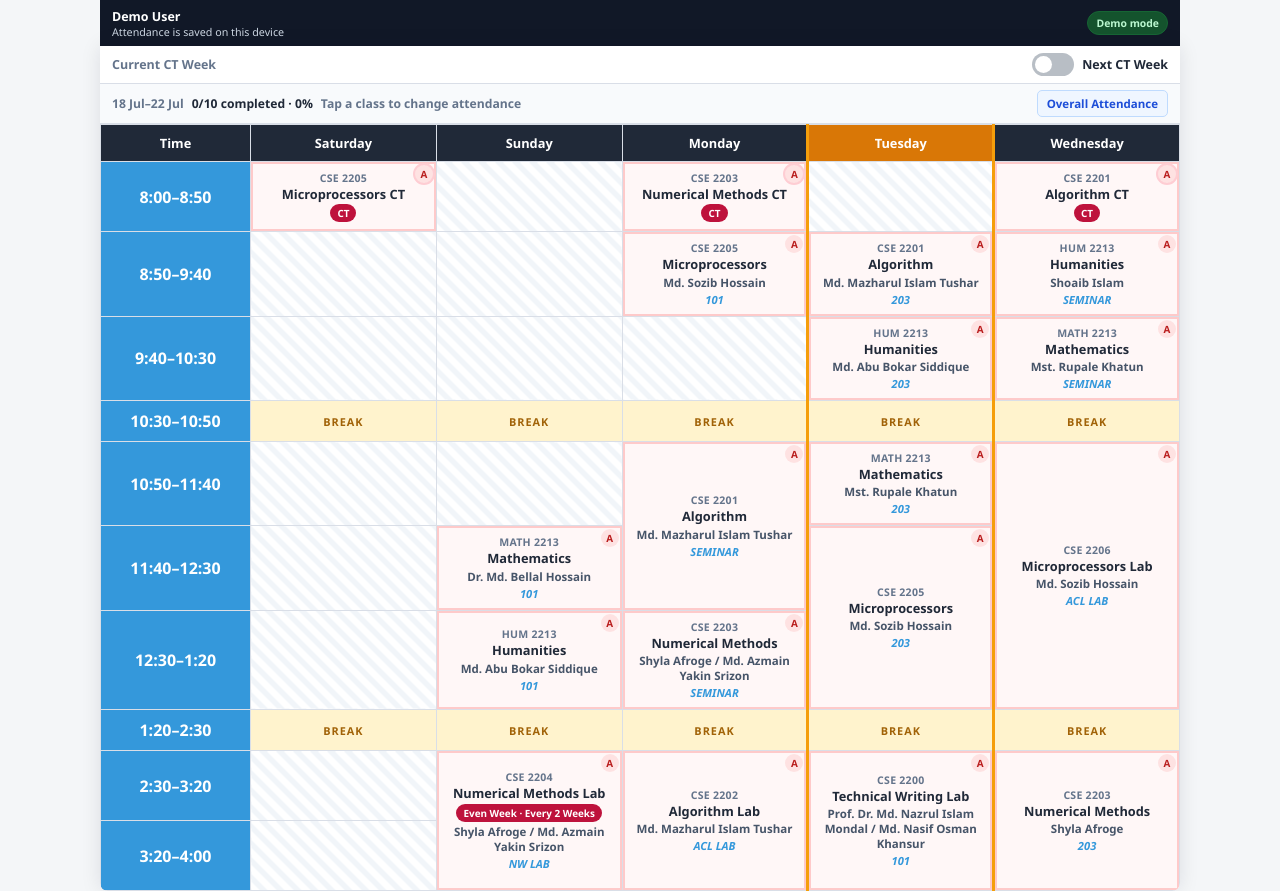
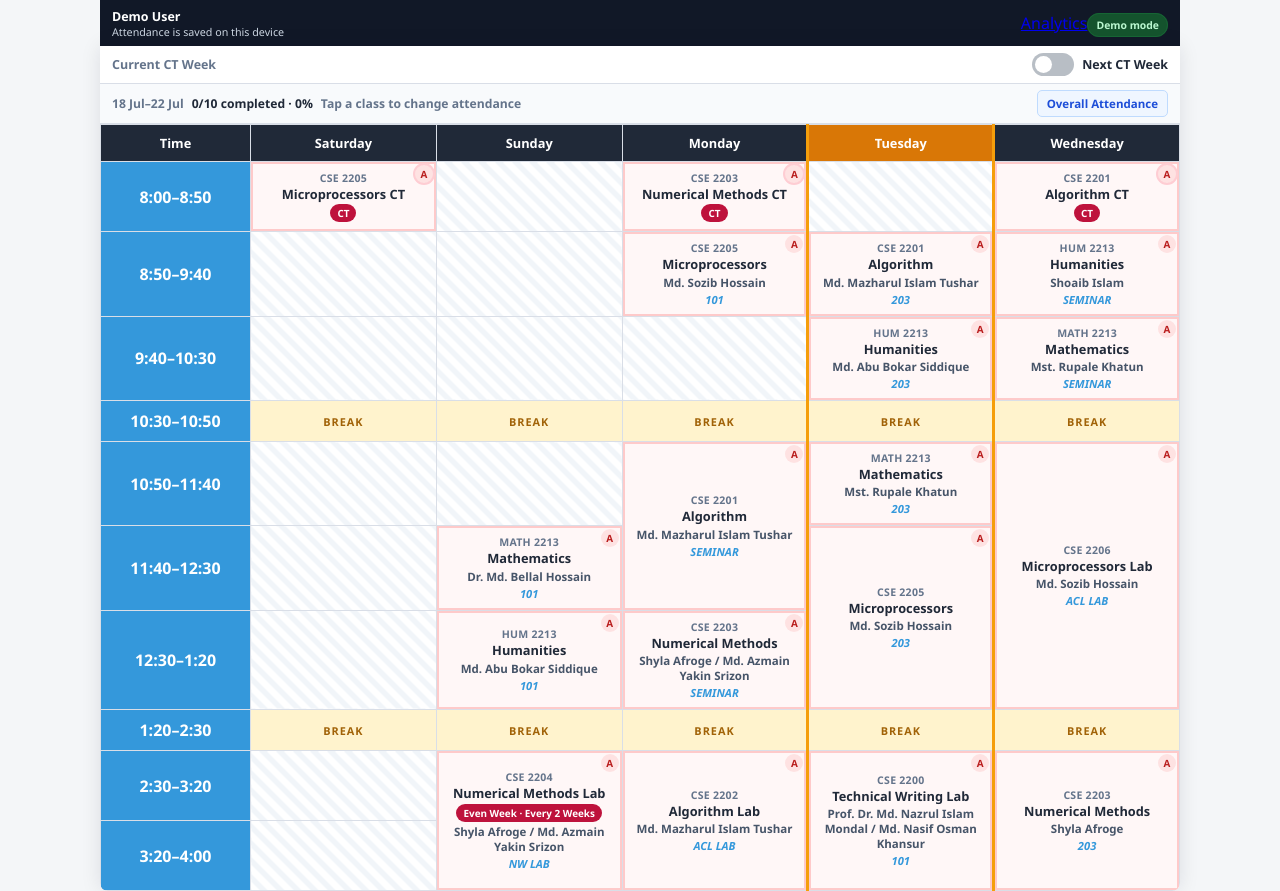
Before and after one commit to tusarimrananik/routine, a Next.js app: page / in a window 1280 px wide. Built offline with nearby package versions, Linux system fonts and the light colour scheme; no server answers.

Commit message:
Add attendance analytics: update app/page.tsx

```diff
--- a/app/page.tsx
+++ b/app/page.tsx
@@ -1,4 +1,5 @@
 import { redirect } from "next/navigation";
+import Link from "next/link";
 
 import { auth, authConfigured, signOut } from "@/auth";
 import { RoutineTracker } from "@/components/routine-tracker";
@@ -26,6 +27,8 @@ export default async function HomePage() {
           <span className="user-email">{user.email}</span>
         </div>
 
+        <div className="user-actions">
+          <Link className="analytics-link" href="/analytics">Analytics</Link>
           {authConfigured ? (
             <form
               action={async () => {
@@ -41,6 +44,7 @@ export default async function HomePage() {
             <span className="demo-badge">Demo mode</span>
           )}
         </div>
+      </div>
 
       <RoutineTracker demoMode={!authConfigured} />
     </main>
```
Lines whose indentation alone changed are shown as unchanged.
